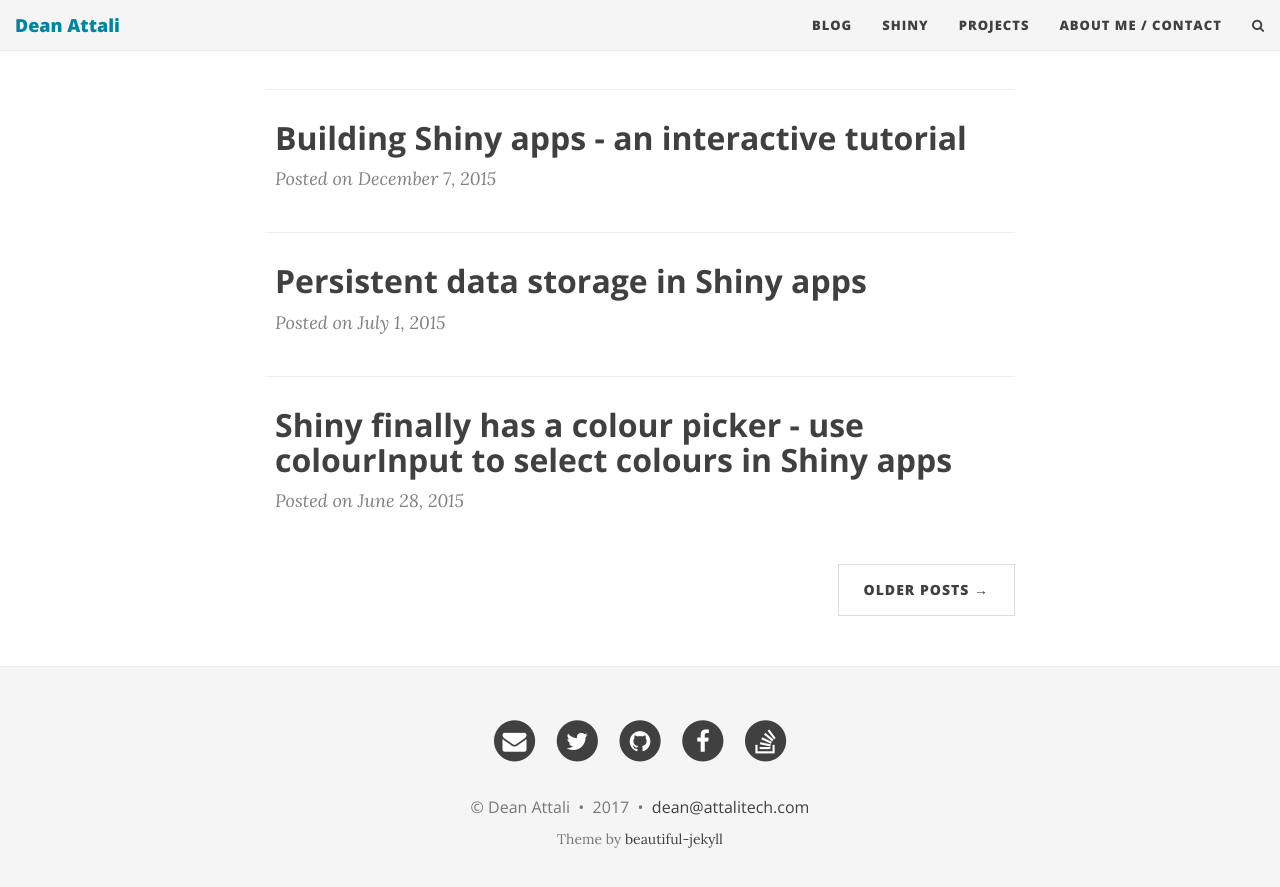
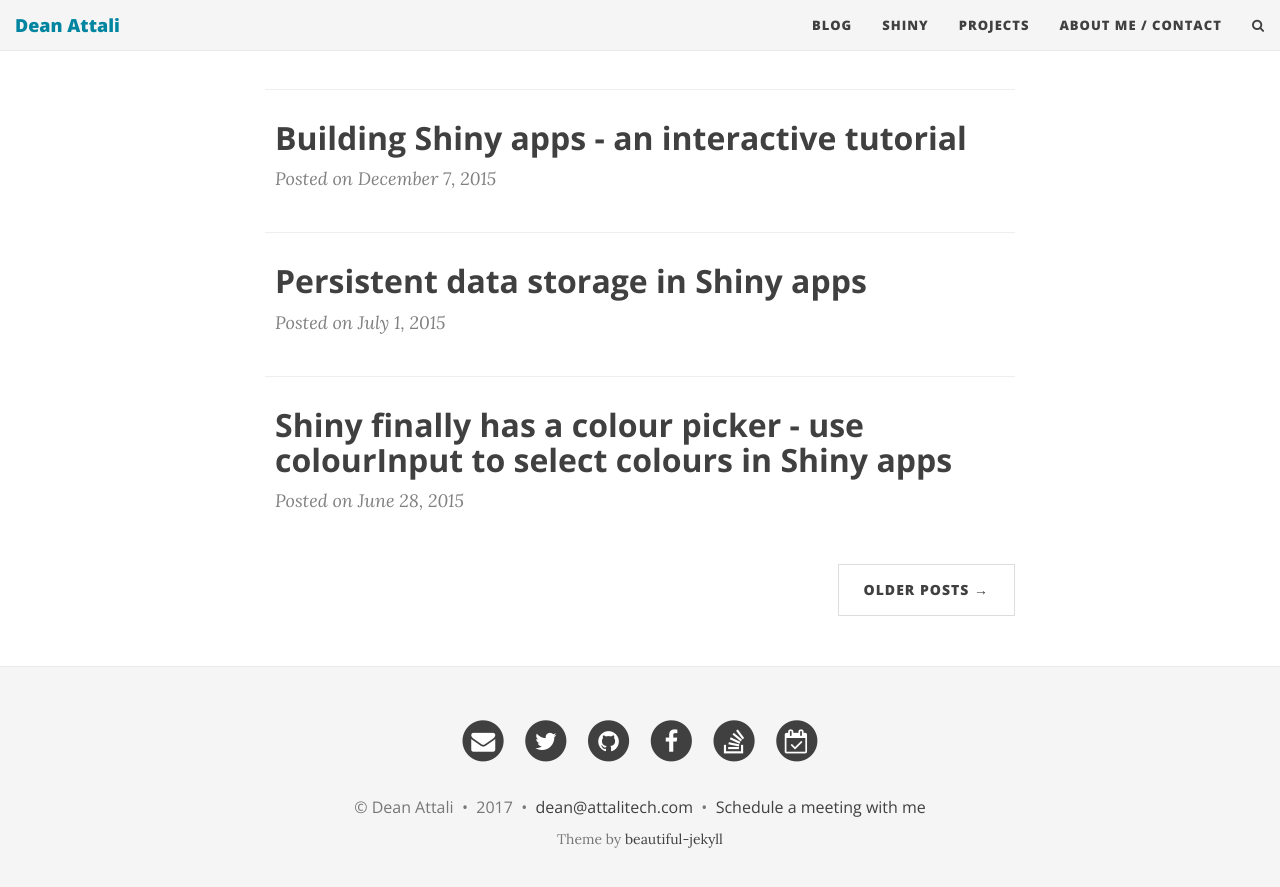
Before and after one commit to daattali/daattali.github.io, a Jekyll site: the page built from index.html, in a window 1280 px wide and 900 px high, scrolled down 1871 px. Shown: the top 887 px of the window. Built offline with Jekyll 4.4.1, drawn with Linux system fonts in a browser that asks for light colours; nearby versions of some CDN libraries; the list of posts is cut into pages by our own code.

Commit message:
config: enable calendly in footer

```diff
--- a/_config.yml
+++ b/_config.yml
@@ -45,6 +45,7 @@ author:
   twitter: daattali
   linkedin: "pub/dean-attali/8/946/143"
   stackoverflow: "users/3943160/daattali"
+  calendly: "attalitech/meeting"
 
 # Select which links to show in the footer
 footer-links-active:
@@ -55,6 +56,7 @@ footer-links-active:
   github: true
   linkedin: false
   stackoverflow: true
+  calendly: true
 
 share-links-active:
   twitter: true
```
